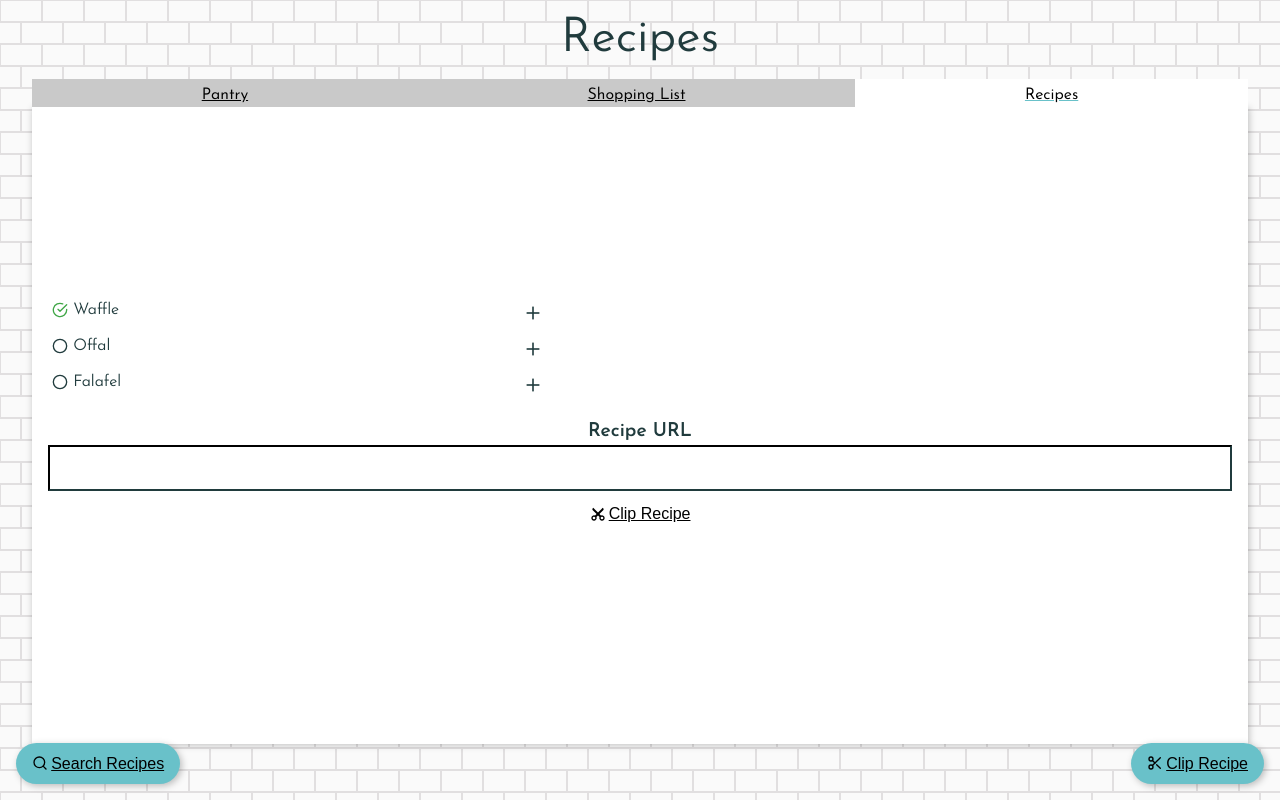
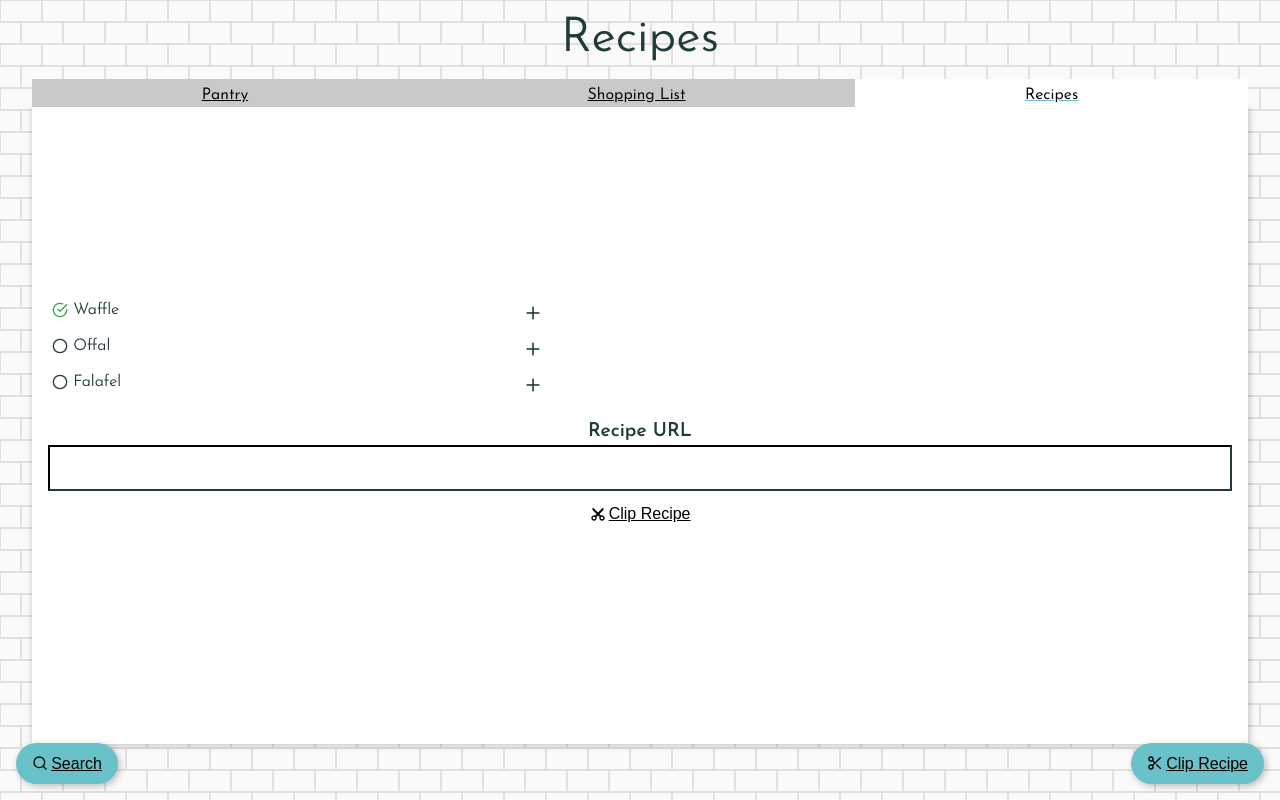
Before and after one commit to wingmatt/kitchensyncc, a Next.js app: page /recipes in a window 1280 px wide. Before the commit this address led to /recipes#recipe-search. Built offline with nearby package versions, Linux system fonts and the light colour scheme.

Commit message:
Shift button action prop from string to function

```diff
--- a/components/FloatingButton/ClipRecipe.tsx
+++ b/components/FloatingButton/ClipRecipe.tsx
@@ -7,6 +7,6 @@ const clipRecipe = () => {
 
 export default function ClipRecipe () {
   return (
-    <FloatingButton action="clipRecipe" label="Clip Recipe" icon={<FiScissors focusable="false"/>} onClick={clipRecipe()}/>
+    <FloatingButton action={clipRecipe} label="Clip Recipe" icon={<FiScissors focusable="false"/>}/>
   )
 }
--- a/components/FloatingButton/EditShoppingList.tsx
+++ b/components/FloatingButton/EditShoppingList.tsx
@@ -7,6 +7,6 @@ const editShoppingList = () => {
 
 export default function EditShoppingList () {
   return (
-    <FloatingButton action="editShoppingList" label="Edit List" icon={<FiEdit2 focusable="false"/>} />
+    <FloatingButton action={editShoppingList} label="Edit List" icon={<FiEdit2 focusable="false"/>} />
   )
 }
--- a/components/FloatingButton/SearchRecipes.tsx
+++ b/components/FloatingButton/SearchRecipes.tsx
@@ -7,6 +7,6 @@ const searchRecipes = () => {
 
 export default function SearchRecipes () {
   return (
-    <FloatingButton action="searchRecipes" label="Search Recipes" icon={<FiSearch focusable="false"/>} />
+    <FloatingButton action={searchRecipes} label="Search" icon={<FiSearch focusable="false"/>} />
   )
 }
--- a/components/FloatingButton/UpdateShoppingList.tsx
+++ b/components/FloatingButton/UpdateShoppingList.tsx
@@ -7,6 +7,6 @@ const updateShoppingList = () => {
 
 export default function UpdateShoppingList () {
   return (
-    <FloatingButton action="updateShoppingList" label="Update List" icon={<FiCheck focusable="false"/>} />
+    <FloatingButton action={updateShoppingList} label="Update List" icon={<FiCheck focusable="false"/>} />
   )
 }
--- a/components/FloatingButton/index.tsx
+++ b/components/FloatingButton/index.tsx
@@ -2,7 +2,7 @@ import styles from '../../styles/components/FloatingButton.module.css'
 
 export default function FloatingButton (props) {
    return (
-    <button className={styles[props.action]} title={props.label} >
+    <button className={styles[props.action.name]} title={props.label} onClick={props.action}>
       {props.icon}{props.label}
     </button>
   )
```
